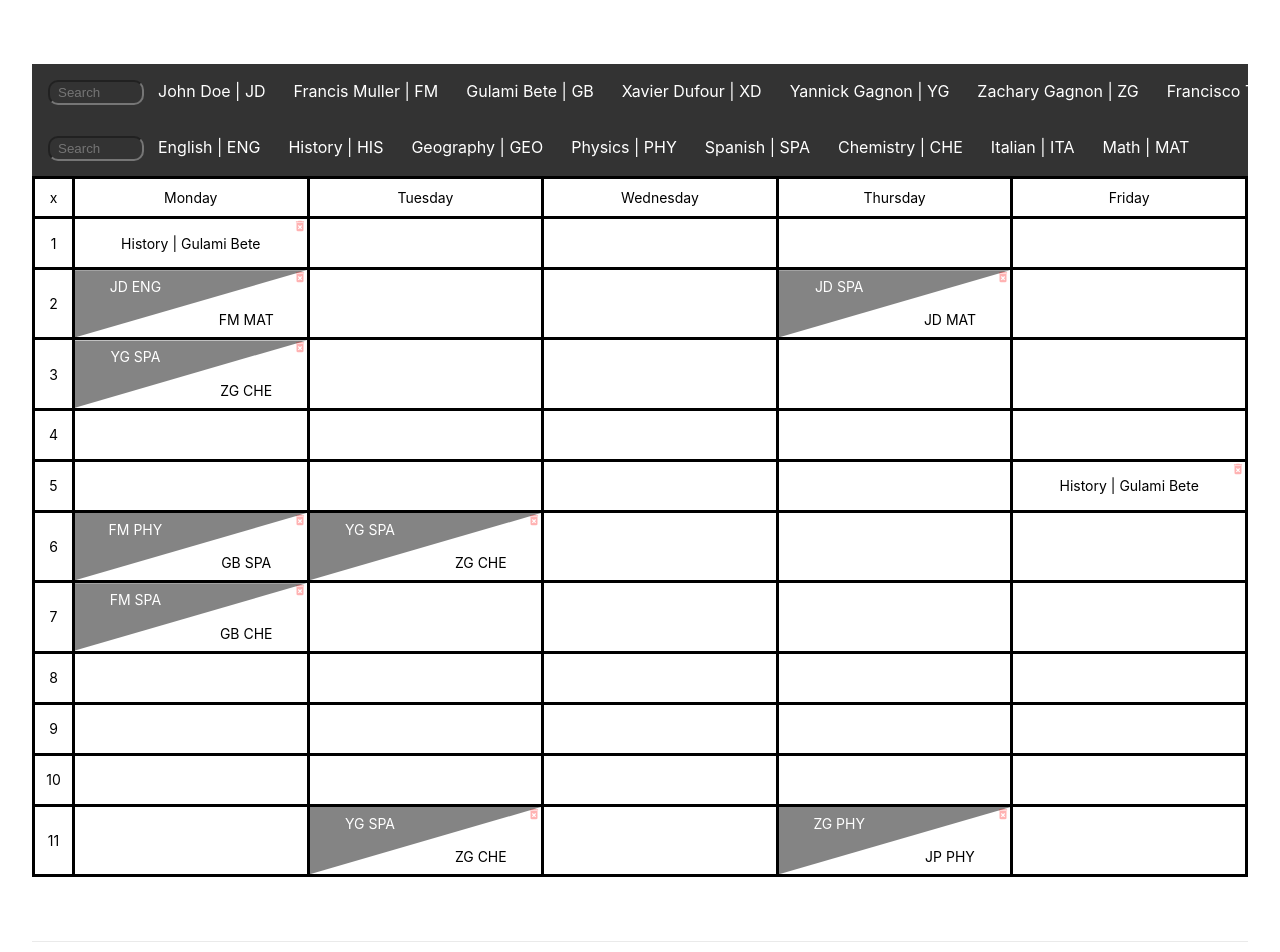
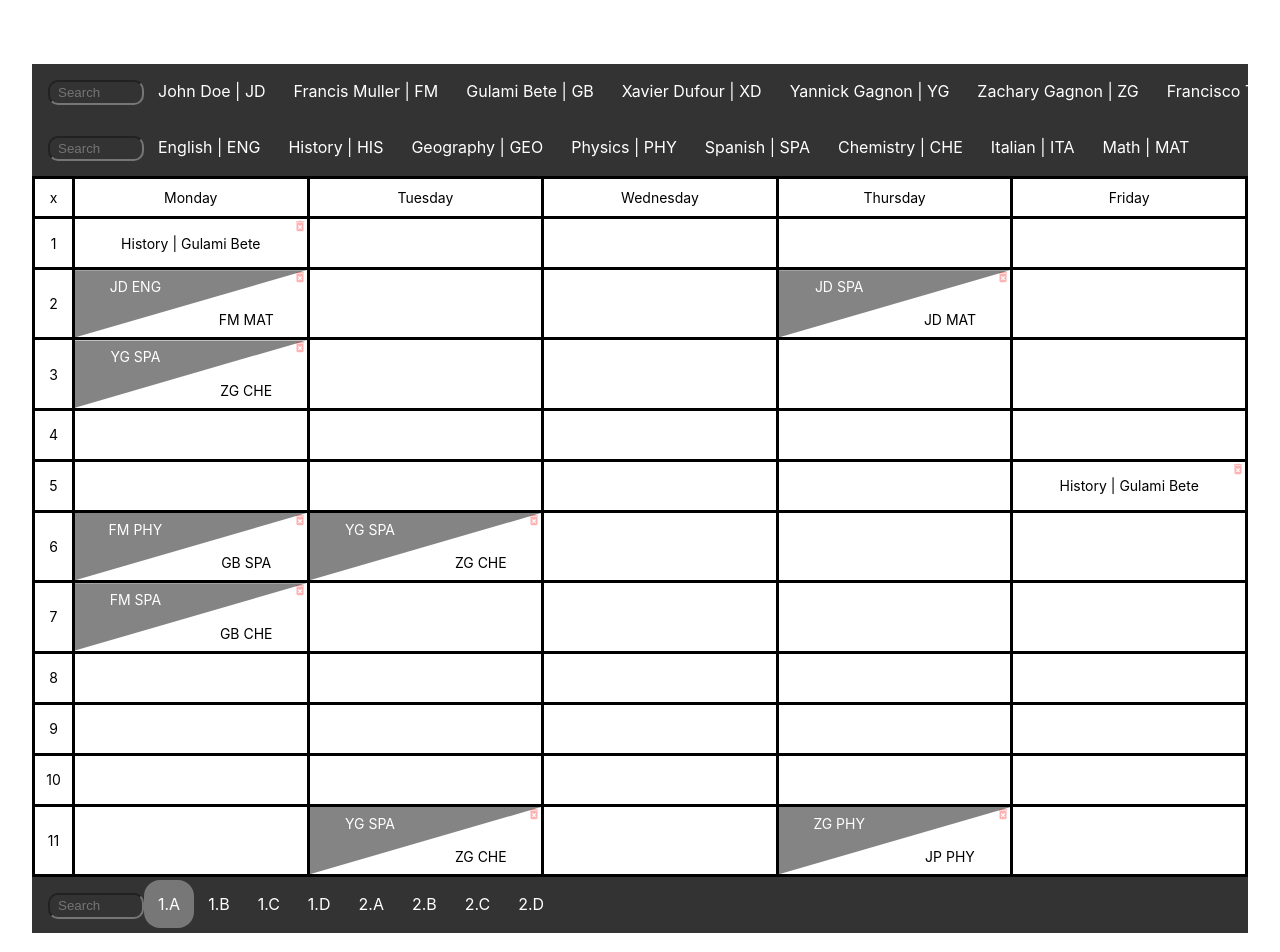
Before and after one commit to Chickenbiscuitoo/timetable-manager, a Next.js app: page / in a window 1280 px wide. Shown: the top 952 px of the page. Built offline with nearby package versions, Linux system fonts and the light colour scheme.

Commit message:
added class filter

```diff
--- a/components/Cell.tsx
+++ b/components/Cell.tsx
@@ -16,22 +16,34 @@ interface Props {
 }
 
 const Cell: NextPage<Props> = ({ subject, position, teacher }) => {
-	const { addLesson, updateLesson, deleteLesson } = useTimetableStore()
+	const { addLesson, updateLesson, deleteLesson, selectedClass } =
+		useTimetableStore()
 
 	const handleDrop = () => {
 		if (itemType === 'TeacherMenuItem') {
 			if (!teacher) {
-				updateLesson(9, position, subject, [itemProps])
+				updateLesson(selectedClass, position, subject, [itemProps])
 			} else if (!!teacher) {
-				updateLesson(9, position, subject, [...teacher, itemProps])
+				updateLesson(selectedClass, position, subject, [
+					...teacher,
+					itemProps,
+				])
 			}
 		} else if (itemType === 'SubjectMenuItem') {
 			if (!subject && !teacher) {
-				addLesson(9, position, [itemProps])
+				addLesson(selectedClass, position, [itemProps])
 			} else if (!!subject && !teacher) {
-				updateLesson(9, position, [...subject, itemProps])
+				updateLesson(selectedClass, position, [
+					...subject,
+					itemProps,
+				])
 			} else if (!!subject && !!teacher) {
-				updateLesson(9, position, [...subject, itemProps], teacher)
+				updateLesson(
+					selectedClass,
+					position,
+					[...subject, itemProps],
+					teacher
+				)
 			}
 		}
 	}
@@ -63,7 +75,7 @@ const Cell: NextPage<Props> = ({ subject, position, teacher }) => {
 	}
 
 	const handleRemove = () => {
-		return deleteLesson(9, position)
+		return deleteLesson(selectedClass, position)
 	}
 
 	const [{ isOver, canDrop, itemType, itemProps }, drop]: any = useDrop({
--- /dev/null
+++ b/components/OptionsMenu.tsx
@@ -0,0 +1,47 @@
+import type { NextPage } from 'next'
+import styles from '../styles/ScrollMenu.module.css'
+import { useState } from 'react'
+
+import useTimetableStore from '../store'
+
+const OptionsMenu: NextPage = () => {
+	const { classes, setSelectedClass, selectedClass } =
+		useTimetableStore()
+
+	const [filter, setFilter] = useState('')
+
+	const handleChange = (e: React.ChangeEvent<HTMLInputElement>) =>
+		setFilter(e.target.value)
+
+	return (
+		<div className={styles.scrollmenu}>
+			<input
+				type="text"
+				value={filter}
+				onChange={handleChange}
+				placeholder="Search"
+				className={styles.searchbar}
+			/>
+
+			{classes
+				.filter((item: any) =>
+					item.name.toLowerCase().includes(filter.toLowerCase())
+				)
+				.map((i: any) => (
+					<a
+						key={i.id}
+						onClick={() => setSelectedClass(i.id)}
+						className={
+							styles[
+								selectedClass === i.id ? 'selected' : ''
+							]
+						}
+					>
+						{i.name}
+					</a>
+				))}
+		</div>
+	)
+}
+
+export default OptionsMenu
--- a/components/Timetable.tsx
+++ b/components/Timetable.tsx
@@ -8,14 +8,18 @@ import { getPosition } from '../utils/getPosition'
 import Cell from '../components/Cell'
 
 const Timetable: NextComponentType = () => {
-	const { rawTableData, addLesson } = useTimetableStore()
+	const { rawTableData, selectedClass } = useTimetableStore()
+
+	const selectedClassTableData = rawTableData.filter(
+		(lesson) => lesson.class === selectedClass
+	)
 
 	// Fuction to make nested array from an array of objects
 	function tableArrayFromList(list: any, rows: number, cols: number) {
 		const arr = new Array(rows + 1)
 			.fill(0)
 			.map((_, i) => new Array(cols + 1).fill(undefined))
-		rawTableData.forEach((lesson) => {
+		selectedClassTableData.forEach((lesson) => {
 			const row = lesson.period
 			const col = lesson.day
 			arr[row][col] = lesson
@@ -24,12 +28,12 @@ const Timetable: NextComponentType = () => {
 	}
 
 	const [tableData, setTableData] = useState(
-		tableArrayFromList(rawTableData, 11, 5)
+		tableArrayFromList(selectedClassTableData, 11, 5)
 	)
 
 	useEffect(() => {
-		setTableData(tableArrayFromList(rawTableData, 11, 5))
-	}, [rawTableData])
+		setTableData(tableArrayFromList(selectedClassTableData, 11, 5))
+	}, [rawTableData, selectedClass])
 
 	return (
 		<>
--- a/pages/index.tsx
+++ b/pages/index.tsx
@@ -6,6 +6,7 @@ import useTimetableStore from '../store'
 
 import Timetable from '../components/Timetable'
 import ScrollMenu from '../components/ScrollMenu'
+import OptionsMenu from '../components/OptionsMenu'
 
 import { HTML5Backend } from 'react-dnd-html5-backend'
 import { DndProvider } from 'react-dnd'
@@ -20,13 +21,16 @@ const Home: NextPage = () => {
 				<link rel="icon" href="/favicon.ico" />
 			</Head>
 
-			<DndProvider backend={HTML5Backend}>
-				<main className={styles.main}>
-					<ScrollMenu data={teachers} isTeacher={true} />
-					<ScrollMenu data={subjects} isTeacher={false} />
-					<Timetable />
-				</main>
-			</DndProvider>
+			<main className={styles.main}>
+				<DndProvider backend={HTML5Backend}>
+					<div>
+						<ScrollMenu data={teachers} isTeacher={true} />
+						<ScrollMenu data={subjects} isTeacher={false} />
+						<Timetable />
+					</div>
+				</DndProvider>
+				<OptionsMenu />
+			</main>
 
 			<footer className={styles.footer}>
 				<a
--- a/scripts/populateDB.ts
+++ b/scripts/populateDB.ts
@@ -3,7 +3,7 @@ import { PrismaClient } from '@prisma/client'
 const prisma = new PrismaClient()
 
 async function main() {
-	const lessons = await prisma.subject.findMany({})
+	const lessons = await prisma.class.findMany({})
 	console.log(JSON.parse(JSON.stringify(lessons)))
 }
 
--- a/store.ts
+++ b/store.ts
@@ -1,4 +1,4 @@
-import { Subject, Teacher } from '@prisma/client'
+import { Class, Subject, Teacher } from '@prisma/client'
 import {
 	getDayFromPosition,
 	getPeriodFromPosition,
@@ -17,6 +17,7 @@ interface TimetableState {
 	}[]
 	teachers: Teacher[]
 	subjects: Subject[]
+	classes: Class[]
 
 	addLesson: (
 		class_id: number,
@@ -32,6 +33,9 @@ interface TimetableState {
 		teacher?: Teacher[] | undefined
 	) => void
 	deleteLesson: (class_id: number, position: number) => void
+
+	selectedClass: number
+	setSelectedClass: (class_id: number) => void
 }
 
 const useTimetableStore = create<TimetableState>((set) => ({
@@ -413,6 +417,16 @@ const useTimetableStore = create<TimetableState>((set) => ({
 		{ id: 8, name: 'Italian', shortname: 'ITA', commitee_id: 2 },
 		{ id: 1, name: 'Math', shortname: 'MAT', commitee_id: 1 },
 	],
+	classes: [
+		{ id: 9, name: '1.A', teacher_id: 1 },
+		{ id: 10, name: '1.B', teacher_id: 2 },
+		{ id: 11, name: '1.C', teacher_id: 3 },
+		{ id: 12, name: '1.D', teacher_id: 4 },
+		{ id: 13, name: '2.A', teacher_id: 5 },
+		{ id: 14, name: '2.B', teacher_id: 6 },
+		{ id: 15, name: '2.C', teacher_id: 7 },
+		{ id: 16, name: '2.D', teacher_id: 8 },
+	],
 
 	addLesson: (class_id, position, subject, teacher) =>
 		set((state) => ({
@@ -458,6 +472,10 @@ const useTimetableStore = create<TimetableState>((set) => ({
 				),
 			],
 		})),
+
+	selectedClass: 9,
+	setSelectedClass: (class_id) =>
+		set((state) => ({ selectedClass: class_id })),
 }))
 
 export default useTimetableStore
--- a/styles/ScrollMenu.module.css
+++ b/styles/ScrollMenu.module.css
@@ -29,3 +29,8 @@
 	margin-top: 1rem;
 	border-radius: 10px;
 }
+
+.selected {
+	background-color: #777;
+	border-radius: 1rem;
+}
```
